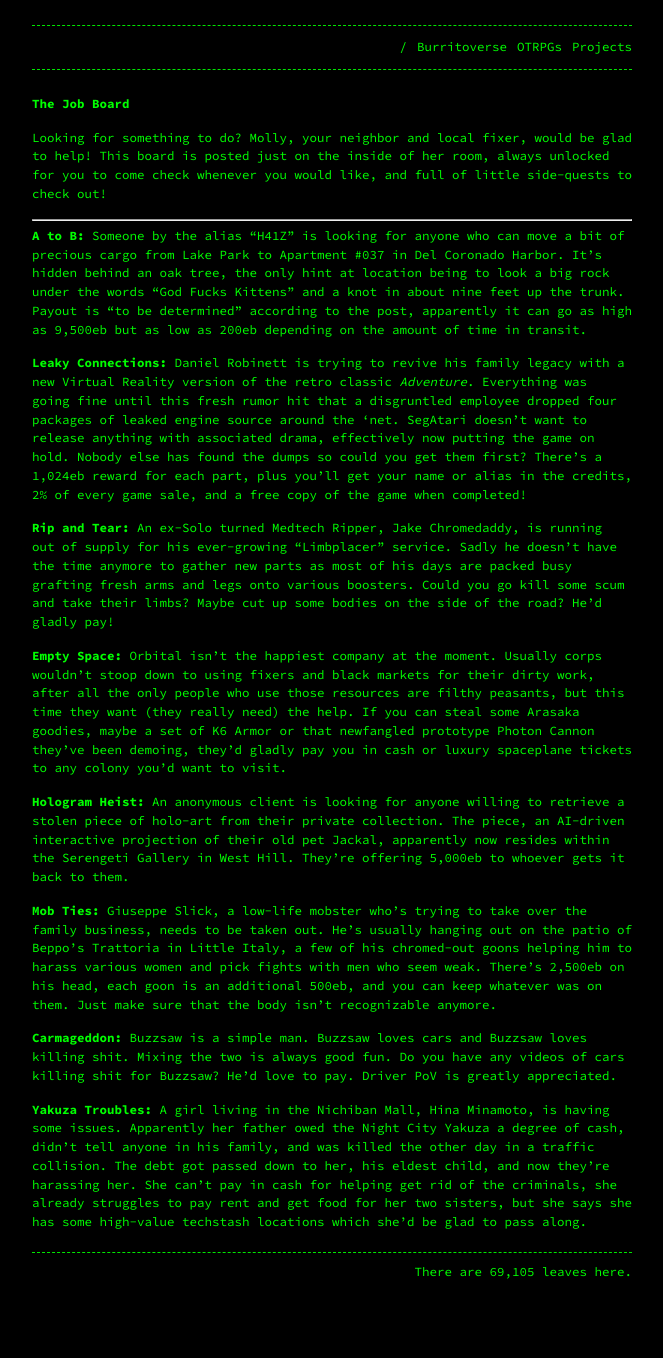
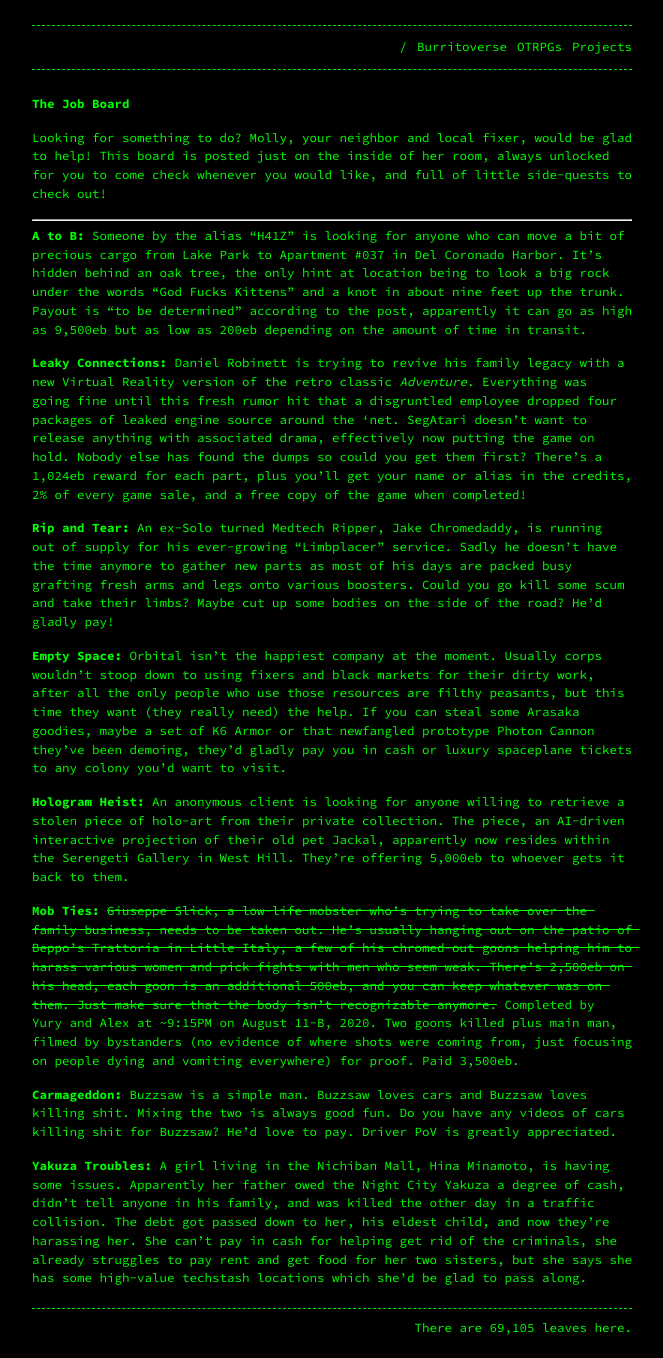
Before and after one commit to Terwilliger69105/69105.github.io, a Jekyll site: the page built from _pages/burritoverse/jobs.md, in a window 1280 px wide. Shown: the whole page, without its empty margins (308-971 px from the left). Built offline with Jekyll 4.4.1, drawn with Linux system fonts in a browser that asks for light colours; our own code applies the rules of GitHub Pages for plain Markdown files; before the commit the page ends 1302 px from its top, so only the background shows below that.

Commit message:
Update jobs.md

```diff
--- a/_pages/burritoverse/jobs.md
+++ b/_pages/burritoverse/jobs.md
@@ -19,7 +19,7 @@ Looking for something to do? Molly, your neighbor and local fixer, would be glad
 
 **Hologram Heist:** An anonymous client is looking for anyone willing to retrieve a stolen piece of holo-art from their private collection. The piece, an AI-driven interactive projection of their old pet Jackal, apparently now resides within the Serengeti Gallery in West Hill. They're offering 5,000eb to whoever gets it back to them.
 
-**Mob Ties:** Giuseppe Slick, a low-life mobster who's trying to take over the family business, needs to be taken out. He's usually hanging out on the patio of Beppo's Trattoria in Little Italy, a few of his chromed-out goons helping him to harass various women and pick fights with men who seem weak. There's 2,500eb on his head, each goon is an additional 500eb, and you can keep whatever was on them. Just make sure that the body isn't recognizable anymore.
+**Mob Ties:** ~~Giuseppe Slick, a low-life mobster who's trying to take over the family business, needs to be taken out. He's usually hanging out on the patio of Beppo's Trattoria in Little Italy, a few of his chromed-out goons helping him to harass various women and pick fights with men who seem weak. There's 2,500eb on his head, each goon is an additional 500eb, and you can keep whatever was on them. Just make sure that the body isn't recognizable anymore.~~ Completed by Yury and Alex at ~9:15PM on August 11-B, 2020. Two goons killed plus main man, filmed by bystanders (no evidence of where shots were coming from, just focusing on people dying and vomiting everywhere) for proof. Paid 3,500eb.
 
 **Carmageddon:** Buzzsaw is a simple man. Buzzsaw loves cars and Buzzsaw loves killing shit. Mixing the two is always good fun. Do you have any videos of cars killing shit for Buzzsaw? He'd love to pay. Driver PoV is greatly appreciated.
 
```
